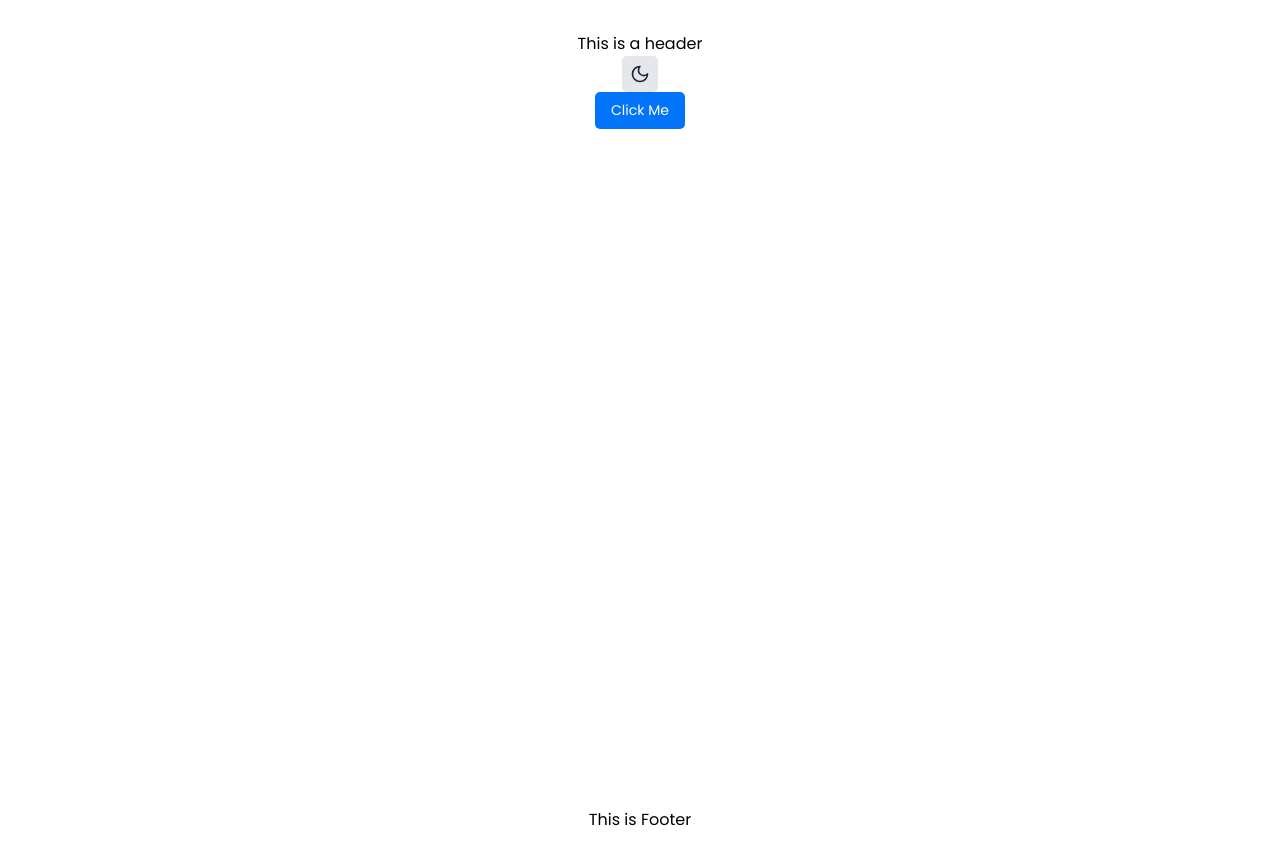
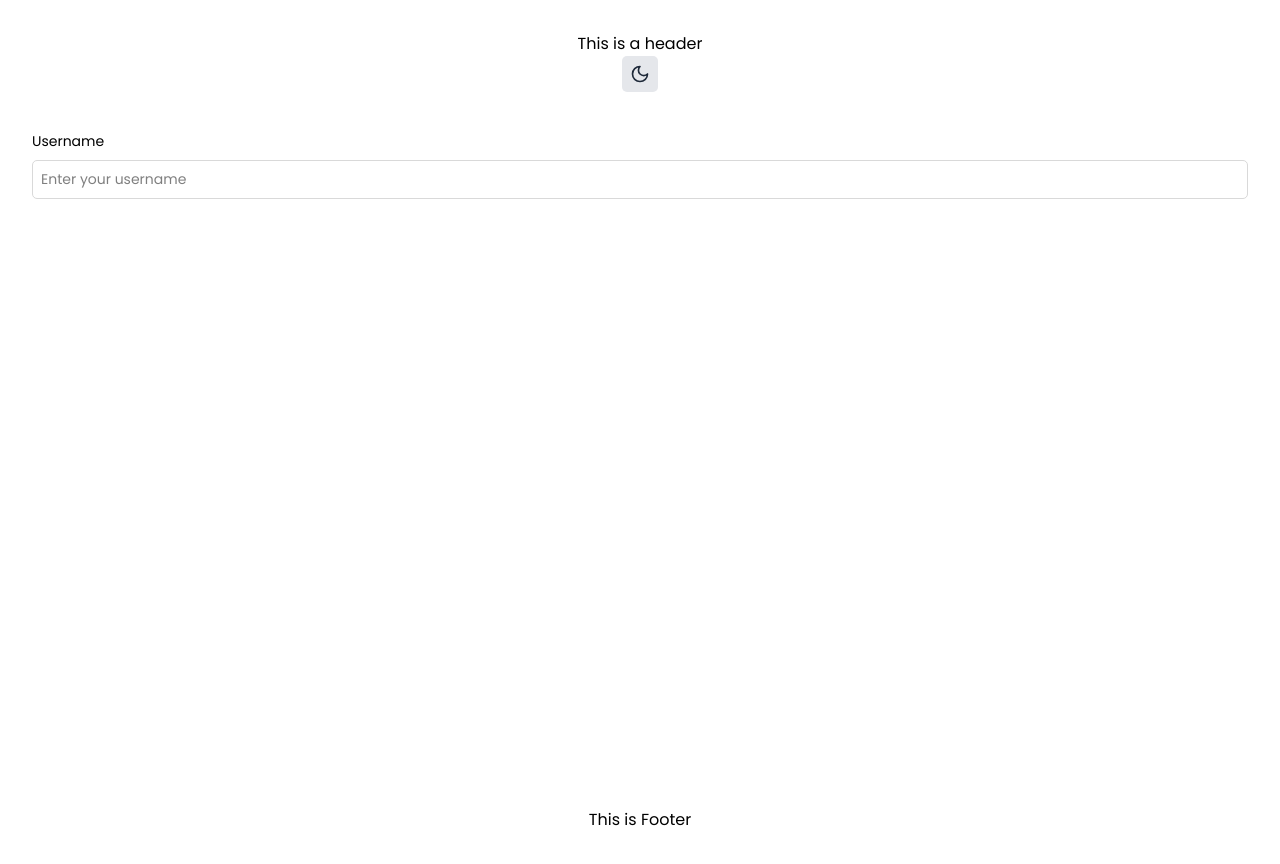
Before and after one commit to ushanwk/BlockEstate, a React (Vite) app in the folder Front_End/: page / in a window 1280 px wide. Built offline with nearby package versions, Linux system fonts and the light colour scheme.

Commit message:
Text field add

```diff
--- a/Front_End/src/components/common/Button.jsx
+++ b/Front_End/src/components/common/Button.jsx
@@ -1,15 +1,15 @@
-export const Button = ({ children, bgColor = "#0274F9", hoverColor = "#0060D0", border, onClick }) => {
+export const Button = ({ children, bgColor, hoverColor, border, onClick }) => {
     return (
         <button
             onClick={onClick}
-            className={`px-4 py-2 text-white text-[14px] rounded-[5px] transition duration-300 ease-out ${
-                border ? "border-2 border-white" : ""
+            className={`w-full py-2 text-white text-[14px] rounded-[5px] transition duration-300 ease-out ${
+                border ? "border-1 border-white" : ""
             }`}
             style={{
-                backgroundColor: bgColor,
+                backgroundColor: bgColor || "var(--color-primary)",
             }}
-            onMouseEnter={(e) => (e.target.style.backgroundColor = hoverColor)}
-            onMouseLeave={(e) => (e.target.style.backgroundColor = bgColor)}
+            onMouseEnter={(e) => (e.target.style.backgroundColor = hoverColor || "#0060D0")}
+            onMouseLeave={(e) => (e.target.style.backgroundColor = bgColor || "var(--color-primary)")}
         >
             {children}
         </button>
--- /dev/null
+++ b/Front_End/src/components/common/TextField.jsx
@@ -0,0 +1,22 @@
+import React from 'react';
+
+export const TextField = ({ label, placeholder, value, onChange}) => {
+    return (
+        <div className="mb-4">
+            {/* Label with Tailwind dark mode classes */}
+            <label className="block text-[14px] mb-2 text-left dark:text-[#ffffff] dark:font-extralight">
+                {label}
+            </label>
+
+            <input
+                type="text"
+                value={value}
+                onChange={onChange}
+                placeholder={placeholder}
+                className="w-full p-2 text-[14px] rounded-[5px] outline-none transition duration-300 ease-out
+                dark:bg-transparent dark:text-[#ffffff] border dark:border-[#5D5D65]
+                border-[#D9D9D9] dark:focus:border-[#0274F9] focus:border-[#0274F9] dark:font-extralight"
+            />
+        </div>
+    );
+};
--- a/Front_End/src/index.css
+++ b/Front_End/src/index.css
@@ -11,6 +11,7 @@
 *{
     @apply transition-colors duration-300;
     font-family: Poppins;
+
 }
 
 .dark {
--- a/Front_End/src/pages/website/HomePage.jsx
+++ b/Front_End/src/pages/website/HomePage.jsx
@@ -1,7 +1,18 @@
 import {Button} from "../../components/common/Button.jsx";
+import {TextField} from "../../components/common/TextField.jsx";
 
 export const HomePage = () => {
+
+
     return (
-        <Button>Click Me</ Button>
+        <>
+            <Button border="border">Click Me</ Button>
+
+                <TextField
+                    label="Username"
+                    placeholder="Enter your username"
+                />
+
+        </>
     )
 }
```
